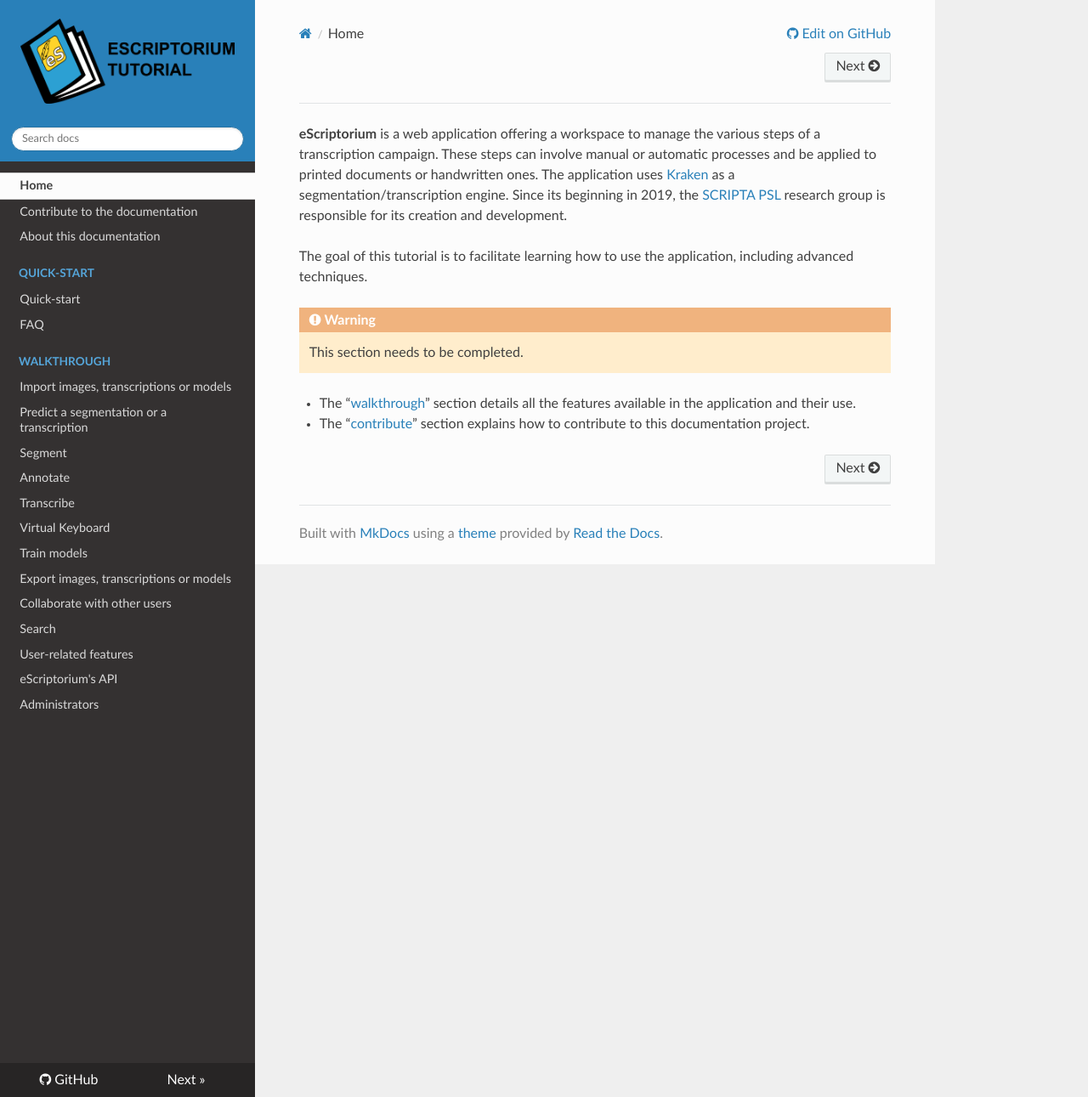
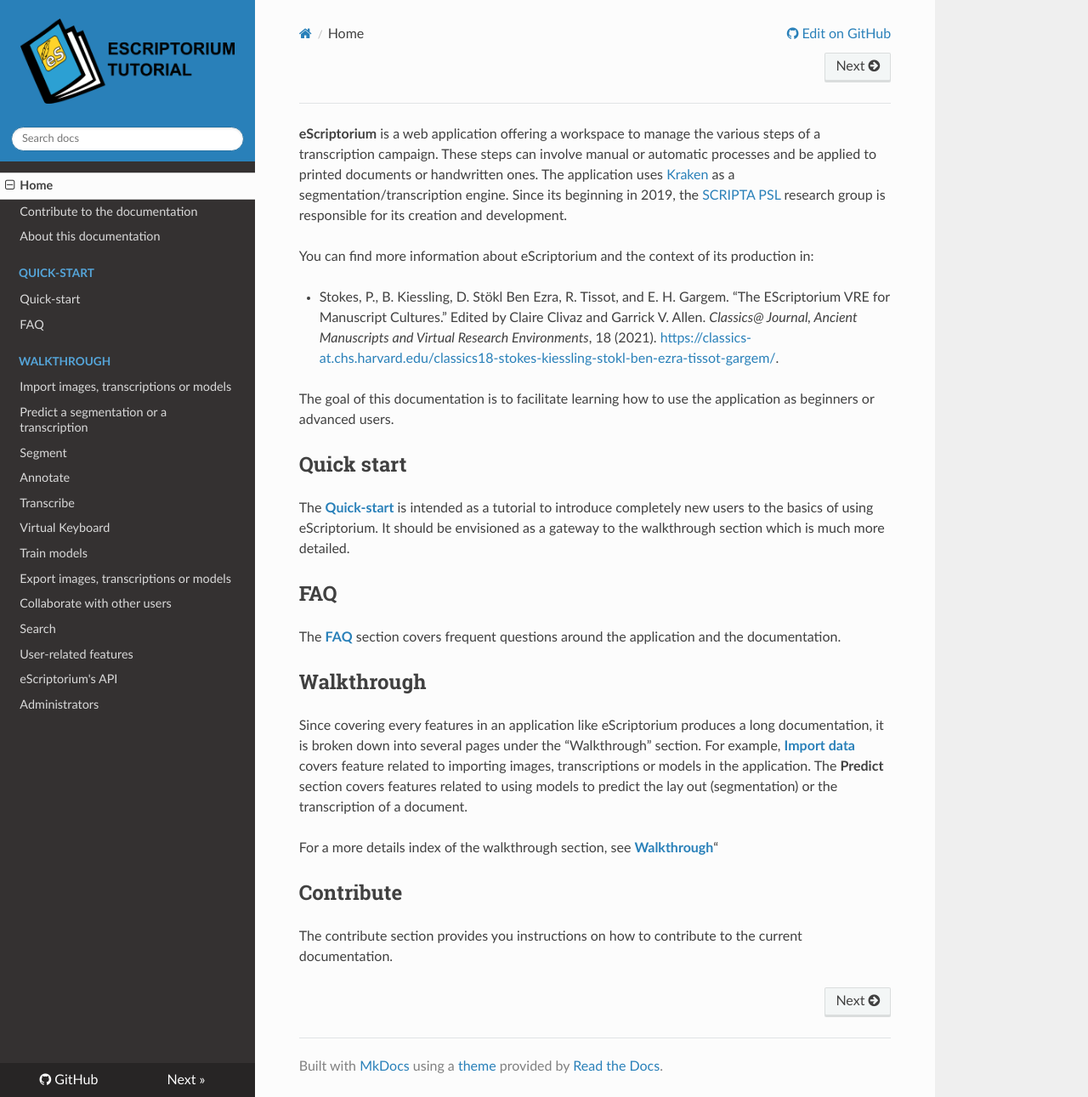
Before and after one commit to alix-tz/escriptorium-documentation, an MkDocs documentation site: the page built from docs/index.md, in a window 1280 px wide and 1291 px high. Shown: the whole window at 85% size. Built offline with MkDocs 1.6.1, drawn with Linux system fonts in a browser that asks for light colours; nearby versions of some CDN libraries.

Commit message:
more content in the index page

```diff
--- a/docs/index.md
+++ b/docs/index.md
@@ -3,18 +3,32 @@
 summary:  Welcome page of the eScriptorium Tutorial.
 authors:
     - Alix Chagué
-date: 2023-02-21
+date: 2023-04-21
 ---
 
 
 **eScriptorium** is a web application offering a workspace to manage the various steps of a transcription campaign. These steps can involve manual or automatic processes and be applied to printed documents or handwritten ones. The application uses [Kraken](https://kraken.re/) as a segmentation/transcription engine. Since its beginning in 2019, the [SCRIPTA PSL](https://scripta.psl.eu/) research group is responsible for its creation and development.
 
-The goal of this tutorial is to facilitate learning how to use the application, including advanced techniques.
+You can find more information about eScriptorium and the context of its production in:
 
-!!! warning
-    This section needs to be completed.
+- Stokes, P., B. Kiessling, D. Stökl Ben Ezra, R. Tissot, and E. H. Gargem. “The EScriptorium VRE for Manuscript Cultures.” Edited by Claire Clivaz and Garrick V. Allen. *Classics@ Journal, Ancient Manuscripts and Virtual Research Environments*, 18 (2021). [https://classics-at.chs.harvard.edu/classics18-stokes-kiessling-stokl-ben-ezra-tissot-gargem/](https://classics-at.chs.harvard.edu/classics18-stokes-kiessling-stokl-ben-ezra-tissot-gargem/).
 
-<!--- The "[set up](#)" section highlights the main source of information on how to install the application.-->
-<!--- The "quick start" section offers a simple tutorial to start getting familiar with the application.-->
-- The "[walkthrough](walkthrough.md)" section details all the features available in the application and their use.
-- The "[contribute](contribute.md)" section explains how to contribute to this documentation project.
+The goal of this documentation is to facilitate learning how to use the application as beginners or advanced users.
+
+## Quick start
+
+The [**Quick-start**](quick-start.md) is intended as a tutorial to introduce completely new users to the basics of using eScriptorium. It should be envisioned as a gateway to the walkthrough section which is much more detailed.
+
+## FAQ
+
+The [**FAQ**](FAQ.md) section covers frequent questions around the application and the documentation.
+
+## Walkthrough
+
+Since covering every features in an application like eScriptorium produces a long documentation, it is broken down into several pages under the "Walkthrough" section. For example, [**Import data**](import.md) covers feature related to importing images, transcriptions or models in the application. The **Predict** section covers features related to using models to predict the lay out (segmentation) or the transcription of a document.
+
+For a more details index of the walkthrough section, see [**Walkthrough**](walkthrough.md)"
+
+## Contribute
+
+The contribute section provides you instructions on how to contribute to the current documentation.
```
